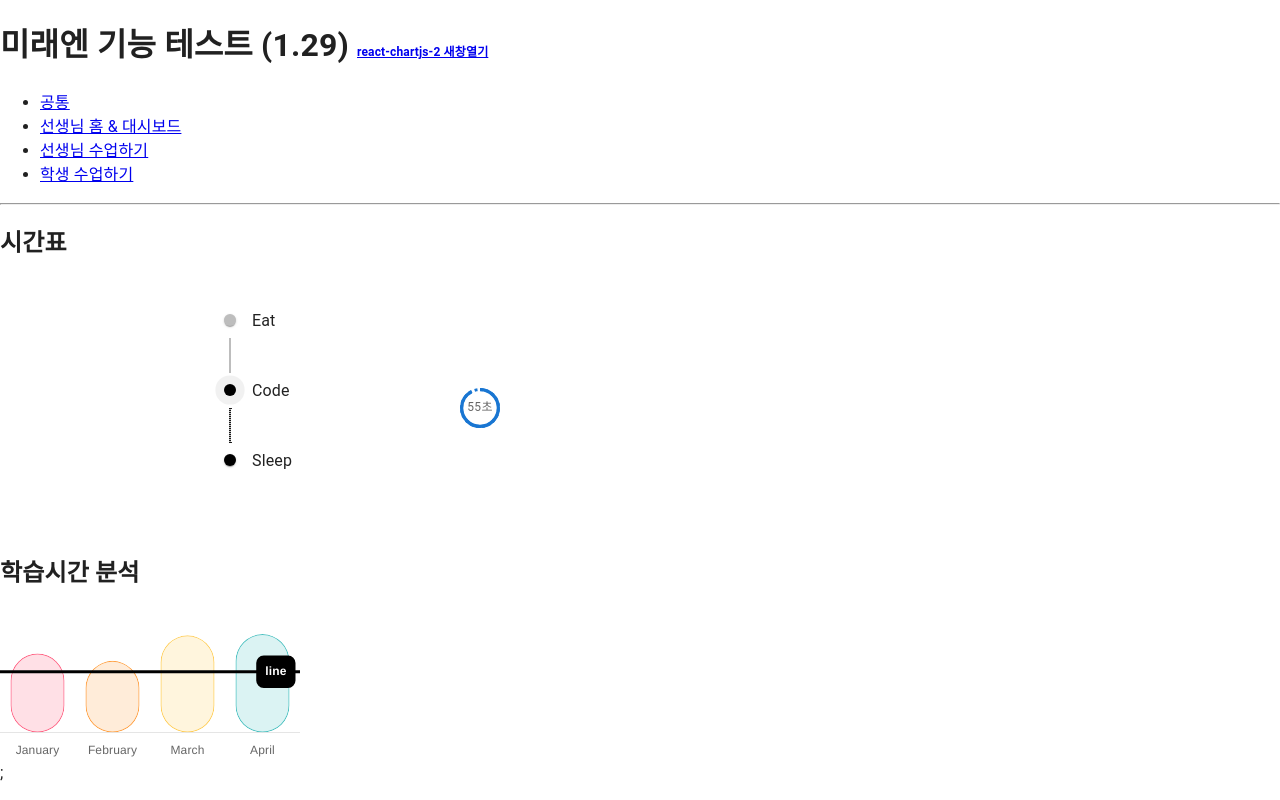
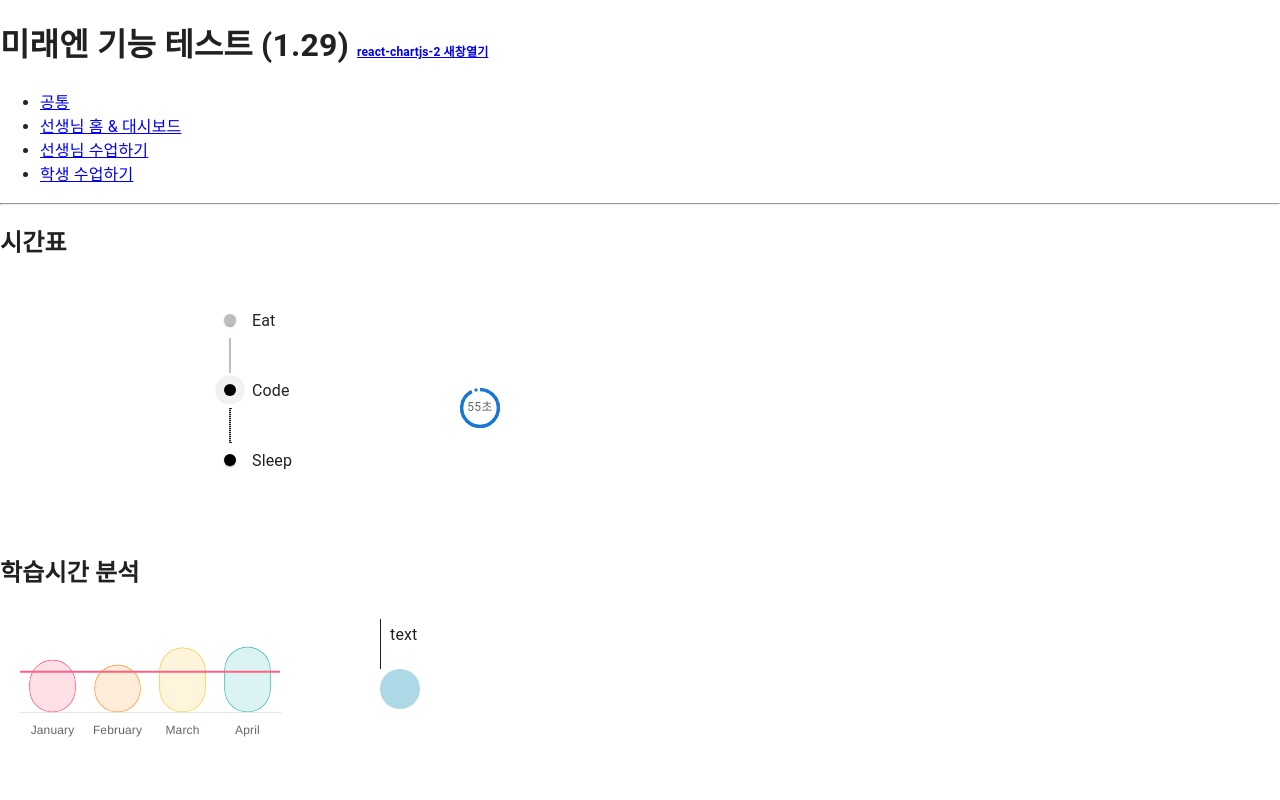
Before and after one commit to rightbrainLIB/miraeN_function_test, a React (Vite) app: page /miraeN_function_test/t1 in a window 1280 px wide. Built offline with nearby package versions, Linux system fonts and the light colour scheme.

Commit message:
[추가] 학습시간 분석 그래프 추가

```diff
--- a/src/pages/T1.tsx
+++ b/src/pages/T1.tsx
@@ -1,4 +1,4 @@
-import React, { useState, useEffect } from "react";
+import { useState, useEffect, useRef } from "react";
 import {
   Timeline,
   TimelineItem,
@@ -7,7 +7,18 @@ import {
   TimelineContent,
   TimelineDot,
 } from "@mui/lab";
-import { CircularProgress, Typography, Box, Stack } from "@mui/material/";
+import {
+  CircularProgress,
+  Typography,
+  Box,
+  Stack,
+  List,
+  ListItem,
+  ListItemIcon,
+  Divider,
+  Slide,
+  Zoom,
+} from "@mui/material";
 import {
   Chart as ChartJS,
   CategoryScale,
@@ -31,8 +42,10 @@ ChartJS.register(
 );
 
 function T1() {
-  const duration = 60; // 총 지속 시간 (초)
+  const duration = 60;
   const [progress, setProgress] = useState(100);
+  const chartRef = useRef(null);
+  const [annotationY, setAnnotationY] = useState(0);
 
   useEffect(() => {
     const interval = setInterval(() => {
@@ -51,8 +64,24 @@ function T1() {
     };
   }, []);
 
+  useEffect(() => {
+    const interval = setInterval(() => {
+      if (chartRef.current) {
+        setAnnotationY(() => {
+          const newY = 150;
+          return newY;
+        });
+      }
+    }, 1000);
+
+    return () => clearInterval(interval);
+  }, []);
+
   const options = {
     responsive: true,
+    layout: {
+      padding: 20,
+    },
     plugins: {
       legend: {
         display: false,
@@ -61,23 +90,15 @@ function T1() {
         display: false,
       },
       annotation: {
-        annotations: [
-          {
-            borderColor: "black",
-            borderWidth: 3,
-            scaleID: "y",
-            value: 50,
-            label: {
-              display: true,
-              content: "line",
-              backgroundColor: "black",
-              borderWidth: 3,
-              width: 40,
-              height: 40,
-              position: "end",
-            },
+        annotations: {
+          line1: {
+            yMin: 50,
+            yMax: 50,
+            xMax: annotationY,
+            borderColor: "rgb(255, 99, 132)",
+            borderWidth: 2,
           },
-        ],
+        },
       },
     },
     scales: {
@@ -87,7 +108,10 @@ function T1() {
         },
       },
       y: {
+        beginAtZero: true,
         display: false,
+        max: 100,
+        min: 0,
         grid: {
           drawBorder: false,
           display: false,
@@ -218,8 +242,54 @@ function T1() {
         </Box>
       </Stack>
       <h2>학습시간 분석</h2>
-      <Stack sx={{ width: "300px" }}>
-        <Bar options={options} data={data} />;
+      <Stack sx={{ width: "300px", display: "flex", flexDirection: "row" }}>
+        <Bar options={options} data={data} ref={chartRef} />
+        <Box sx={{ marginLeft: 10 }}>
+          <List>
+            <ListItem sx={{ padding: 0 }}>
+              <Box sx={{ position: "relative" }}>
+                <Divider
+                  orientation="vertical"
+                  sx={{ width: 1, height: 50, borderRight: 0, borderLeft: 1 }}
+                />
+                <Box
+                  sx={{
+                    overflow: "hidden",
+                    height: 24,
+                    position: "relative",
+                    marginTop: -5,
+                  }}
+                >
+                  <Slide direction="up" in={true} mountOnEnter unmountOnExit>
+                    <Box
+                      sx={{
+                        position: "absolute",
+                        bottom: 0,
+                        left: 10,
+                        width: 20,
+                        height: 30,
+                      }}
+                    >
+                      text
+                    </Box>
+                  </Slide>
+                </Box>
+                <Zoom in={true} mountOnEnter unmountOnExit>
+                  <ListItemIcon
+                    sx={{
+                      marginTop: 2,
+                      minWidth: 40,
+                      width: 40,
+                      height: 40,
+                      backgroundColor: "lightblue",
+                      borderRadius: "50%",
+                    }}
+                  ></ListItemIcon>
+                </Zoom>
+              </Box>
+            </ListItem>
+          </List>
+        </Box>
       </Stack>
     </>
   );
```
